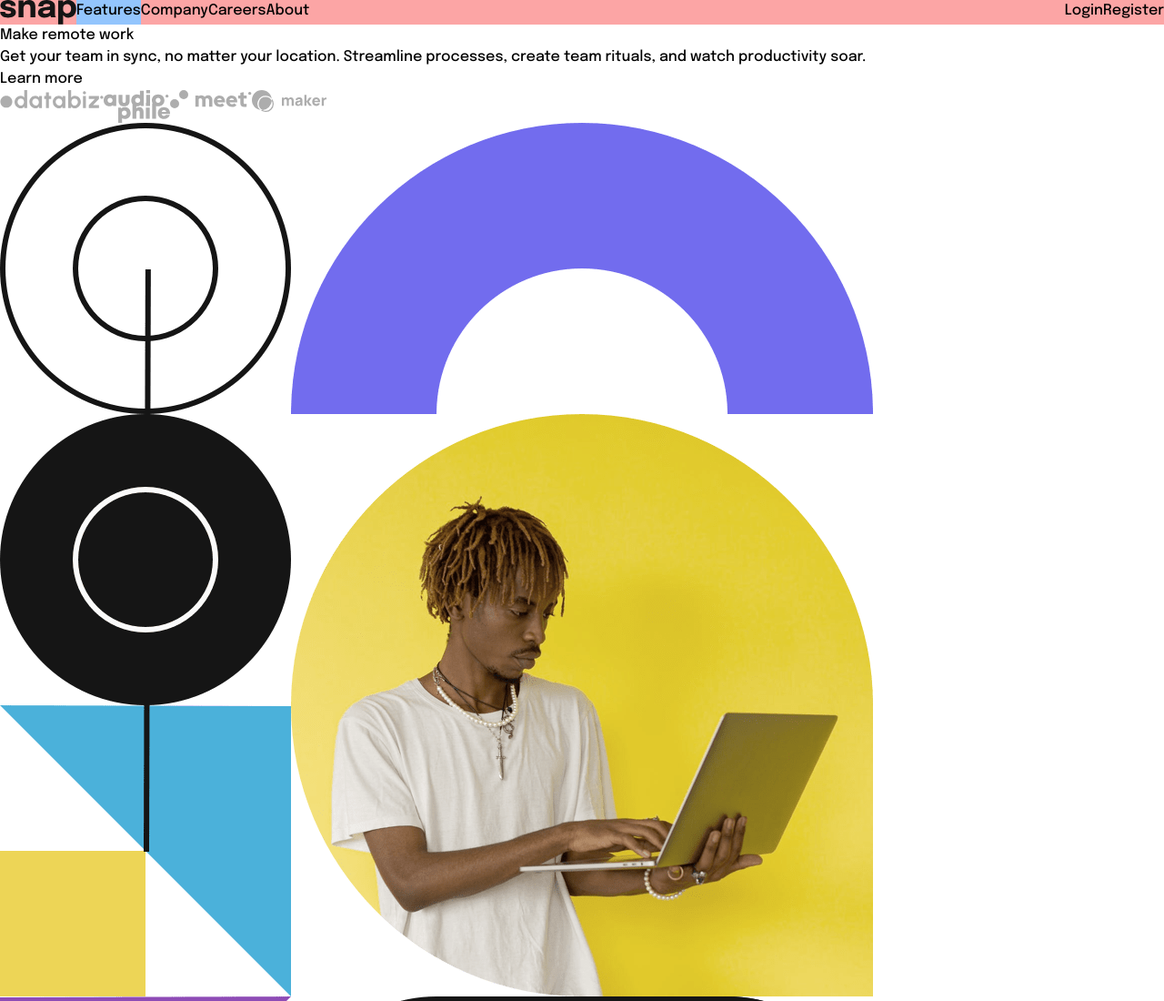
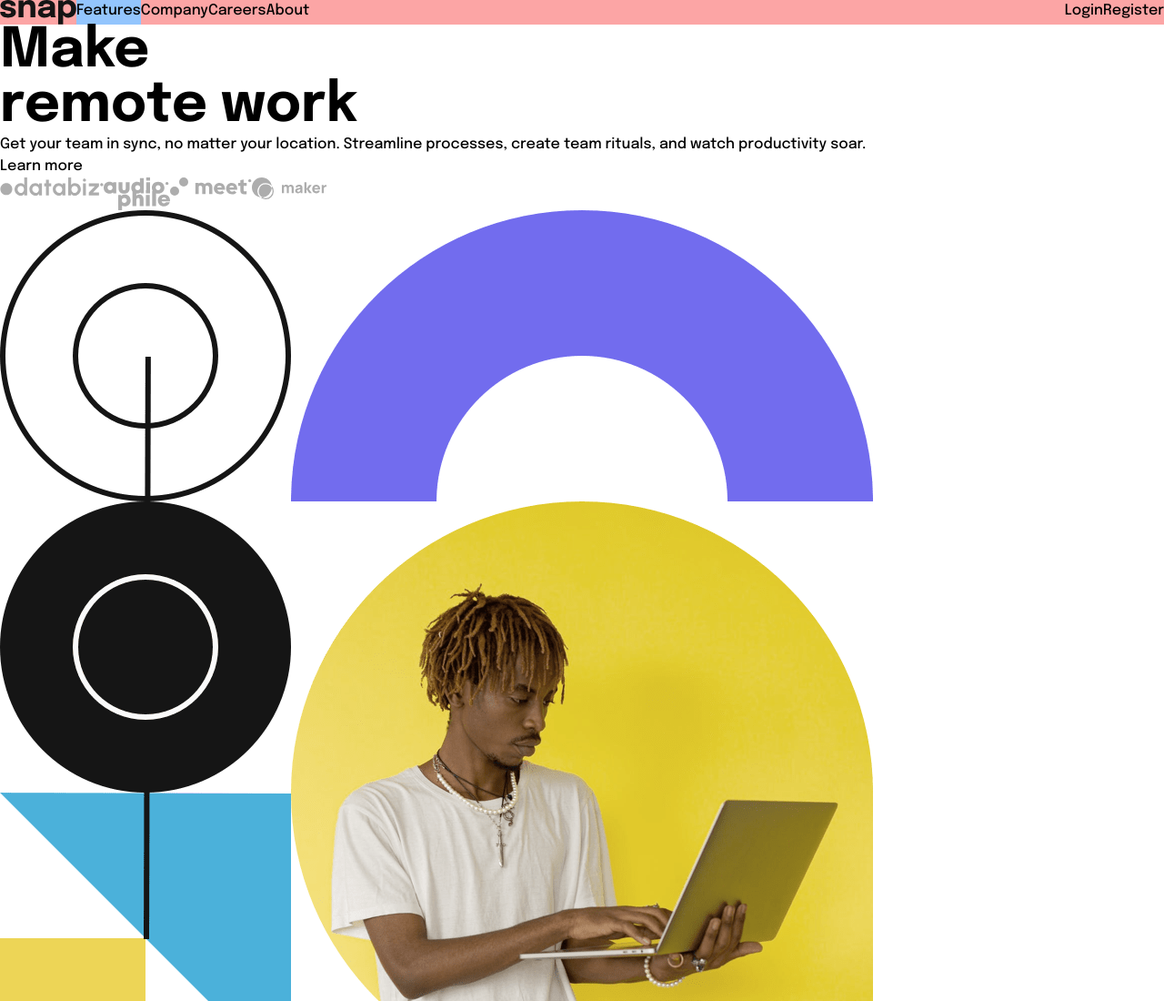
Before and after one commit to lilKriT/snap-intro-section, a website: page index.html in a window 1280 px wide. Shown: the top 1100 px of the page at 91% size. Drawn offline with Linux system fonts and the light colour scheme.

Commit message:
Some styling.

```diff
--- a/index.html
+++ b/index.html
@@ -41,7 +41,7 @@
     </header>
     <main>
       <div>
-        <h1>Make remote work</h1>
+        <h1 class="text-6xl font-bold">Make<br>remote work</h1>
         <p>
           Get your team in sync, no matter your location. Streamline processes,
           create team rituals, and watch productivity soar.
```
Also changed, not shown: dist/output.css.
